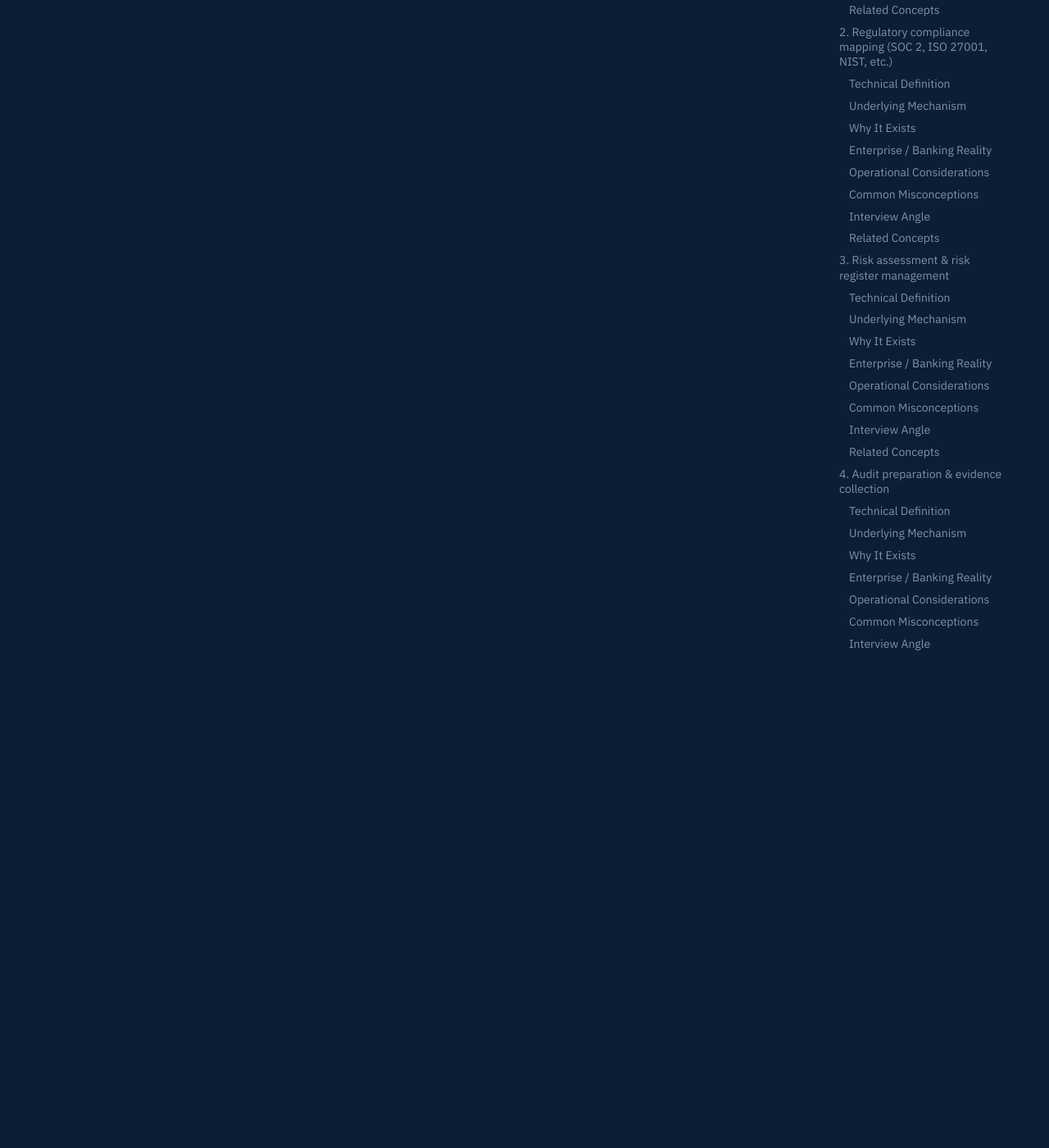
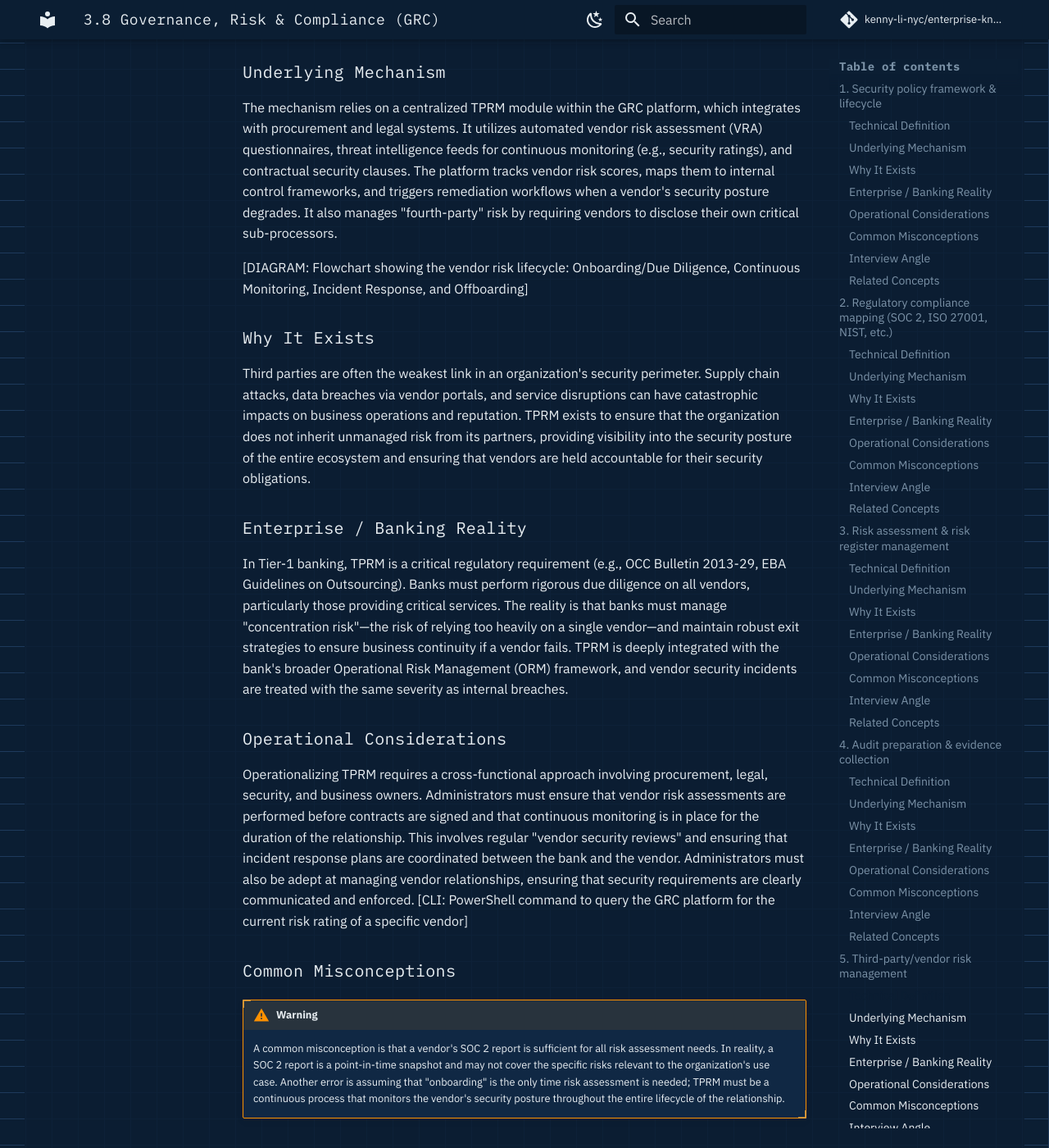
Before and after one commit to kenny-li-nyc/enterprise-knowledge-base, an MkDocs documentation site: the page built from docs/security/governance-risk-compliance-grc.md, in a window 1280 px wide and 1400 px high, scrolled down 10123 px. Shown: the whole window at 82% size. Built offline with MkDocs 1.6.1 and Material for MkDocs 9.7.7, drawn with Linux system fonts in a browser that asks for light colours; comment, search, counter and statistics services are not loaded; some of the changed text lies outside the part shown.

Commit message:
feat: add third-party/vendor risk management section to GRC docs
Co-authored-by: aider (gemini/gemini-3.1-flash-lite) <aider@aider.chat>

```diff
--- a/docs/security/governance-risk-compliance-grc.md
+++ b/docs/security/governance-risk-compliance-grc.md
@@ -144,3 +144,39 @@ Operationalizing audit preparation requires a culture of continuous compliance.
 - Section 3.8.1: Security policy framework & lifecycle
 - Section 3.8.2: Regulatory compliance mapping
 - Section 3.8.3: Risk assessment & risk register management
+
+## 5. Third-party/vendor risk management
+
+### Technical Definition
+Third-party/vendor risk management (TPRM) is the systematic process of identifying, assessing, and mitigating the risks associated with external entities that provide products, services, or data access to the organization. This includes managing the entire vendor lifecycle—from initial due diligence and onboarding to continuous monitoring, performance evaluation, and offboarding—to ensure that third-party security practices align with the organization's risk appetite and compliance requirements.
+
+### Underlying Mechanism
+The mechanism relies on a centralized TPRM module within the GRC platform, which integrates with procurement and legal systems. It utilizes automated vendor risk assessment (VRA) questionnaires, threat intelligence feeds for continuous monitoring (e.g., security ratings), and contractual security clauses. The platform tracks vendor risk scores, maps them to internal control frameworks, and triggers remediation workflows when a vendor's security posture degrades. It also manages "fourth-party" risk by requiring vendors to disclose their own critical sub-processors.
+
+[DIAGRAM: Flowchart showing the vendor risk lifecycle: Onboarding/Due Diligence, Continuous Monitoring, Incident Response, and Offboarding]
+
+### Why It Exists
+Third parties are often the weakest link in an organization's security perimeter. Supply chain attacks, data breaches via vendor portals, and service disruptions can have catastrophic impacts on business operations and reputation. TPRM exists to ensure that the organization does not inherit unmanaged risk from its partners, providing visibility into the security posture of the entire ecosystem and ensuring that vendors are held accountable for their security obligations.
+
+### Enterprise / Banking Reality
+In Tier-1 banking, TPRM is a critical regulatory requirement (e.g., OCC Bulletin 2013-29, EBA Guidelines on Outsourcing). Banks must perform rigorous due diligence on all vendors, particularly those providing critical services. The reality is that banks must manage "concentration risk"—the risk of relying too heavily on a single vendor—and maintain robust exit strategies to ensure business continuity if a vendor fails. TPRM is deeply integrated with the bank's broader Operational Risk Management (ORM) framework, and vendor security incidents are treated with the same severity as internal breaches.
+
+### Operational Considerations
+Operationalizing TPRM requires a cross-functional approach involving procurement, legal, security, and business owners. Administrators must ensure that vendor risk assessments are performed before contracts are signed and that continuous monitoring is in place for the duration of the relationship. This involves regular "vendor security reviews" and ensuring that incident response plans are coordinated between the bank and the vendor. Administrators must also be adept at managing vendor relationships, ensuring that security requirements are clearly communicated and enforced.
+[CLI: PowerShell command to query the GRC platform for the current risk rating of a specific vendor]
+
+### Common Misconceptions
+!!! warning
+    A common misconception is that a vendor's SOC 2 report is sufficient for all risk assessment needs. In reality, a SOC 2 report is a point-in-time snapshot and may not cover the specific risks relevant to the organization's use case. Another error is assuming that "onboarding" is the only time risk assessment is needed; TPRM must be a continuous process that monitors the vendor's security posture throughout the entire lifecycle of the relationship.
+
+### Interview Angle
+1. Question: How do you handle the challenge of "fourth-party" risk, where your vendors rely on other vendors?
+   Answer: We require our critical vendors to provide transparency into their own supply chain, including their key sub-processors. We incorporate this information into our risk assessment process and require vendors to demonstrate that they have their own robust TPRM programs in place. We also use threat intelligence to monitor the security posture of our vendors' key partners.
+2. Question: How do you manage a situation where a critical vendor suffers a security breach?
+   Answer: We have a pre-defined vendor incident response plan. As soon as we are notified of a breach, we activate our internal incident response team to assess the potential impact on our data and operations. We work closely with the vendor to understand the scope of the breach, the remediation steps being taken, and the timeline for recovery. We also evaluate the need to invoke our exit strategy if the vendor's security posture is deemed unacceptable.
+3. Question: What is your strategy for balancing the need for rigorous vendor security assessments with the business's need for speed and agility?
+   Answer: We implement a risk-based approach to vendor assessment. We categorize vendors based on the sensitivity of the data they access and the criticality of the services they provide. Low-risk vendors undergo a streamlined assessment, while high-risk vendors undergo a comprehensive, in-depth review. This allows us to focus our resources on the most critical risks while still enabling the business to move quickly.
+
+### Related Concepts
+- Section 3.8.3: Risk assessment & risk register management
+- Section 3.8.2: Regulatory compliance mapping
```
